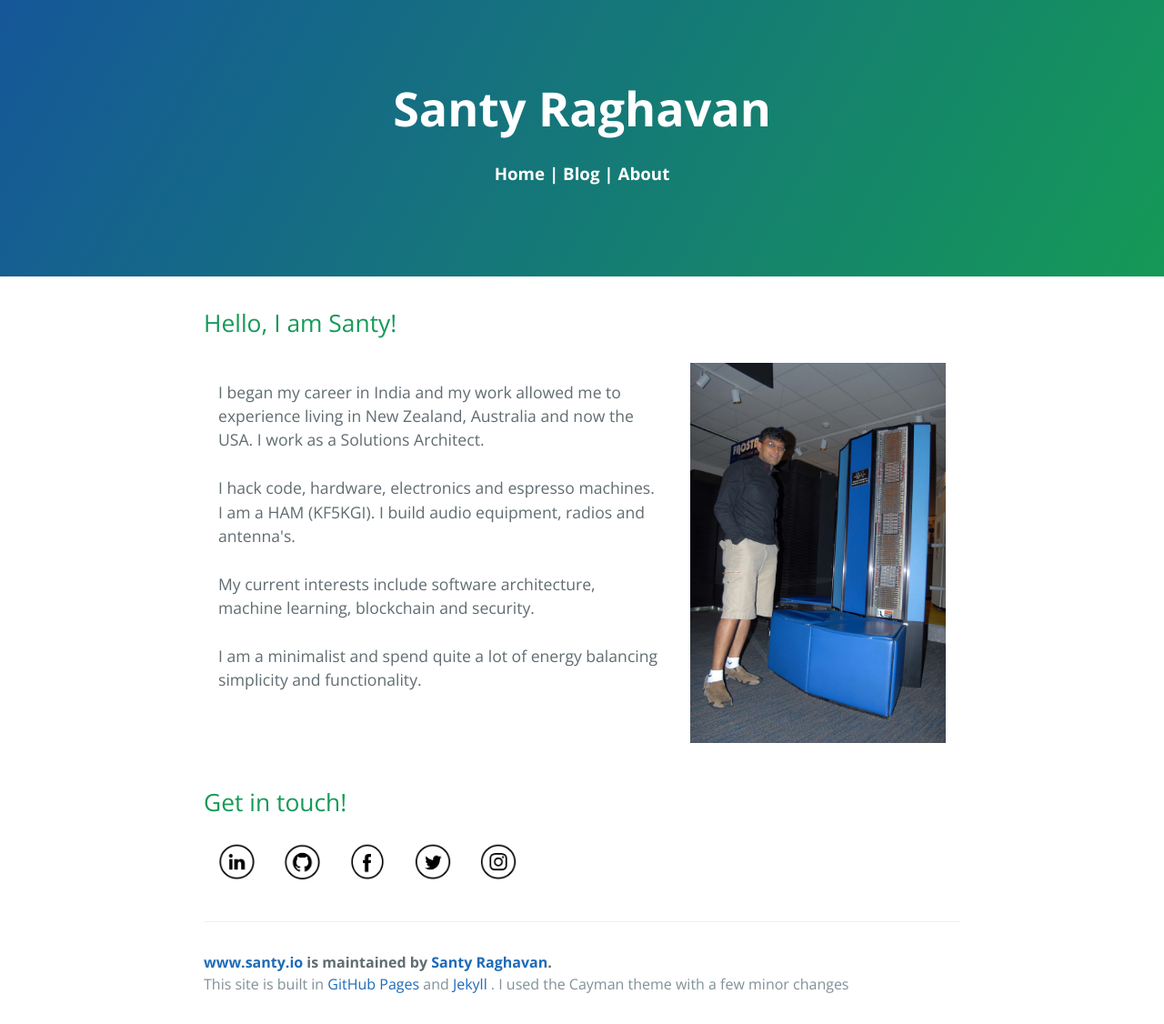
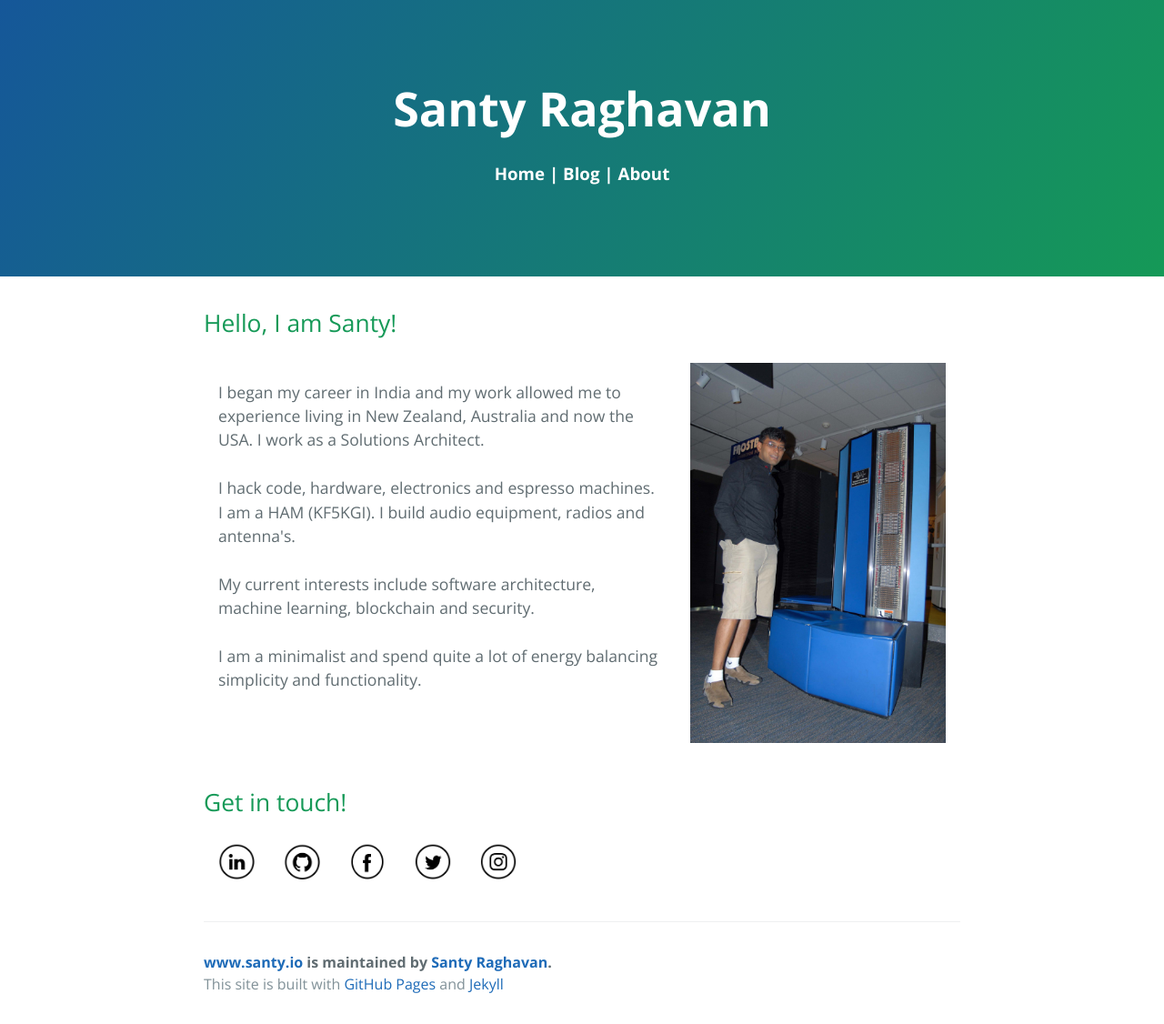
Before and after one commit to santyraghavan/santyraghavan.github.io, a Jekyll site: the page built from README.md, in a window 1280 px wide. Shown: the whole page at 91% size. Built offline with Jekyll 4.4.1, drawn with Linux system fonts in a browser that asks for light colours; nearby versions of some CDN libraries; our own code applies the rules of GitHub Pages for plain Markdown files.

Commit message:
Update page-footer.html

```diff
--- a/_includes/page-footer.html
+++ b/_includes/page-footer.html
@@ -1,4 +1,4 @@
 <footer class="site-footer">
   <span class="site-footer-owner"><a href="https://www.santy.io">www.santy.io</a> is maintained by <a href="{{ site.author.url }}">{{ site.author.name }}</a>.</span>
-  <span class="site-footer-credits">This site is built in <a href = "https://pages.github.com">GitHub Pages</a> and <a href = "https://jekyllrb.com/">Jekyll</a> . I used the Cayman theme with a few minor changes</span>
+  <span class="site-footer-credits">This site is built with <a href = "https://pages.github.com">GitHub Pages</a> and <a href = "https://jekyllrb.com/">Jekyll</a></span>
 </footer>
```
